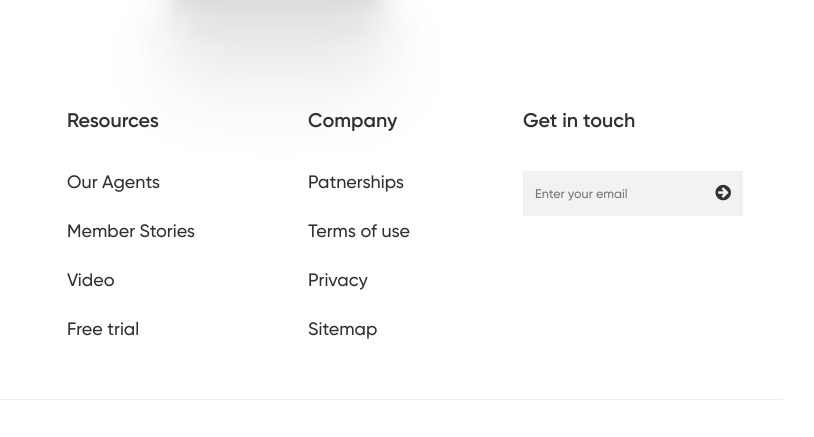
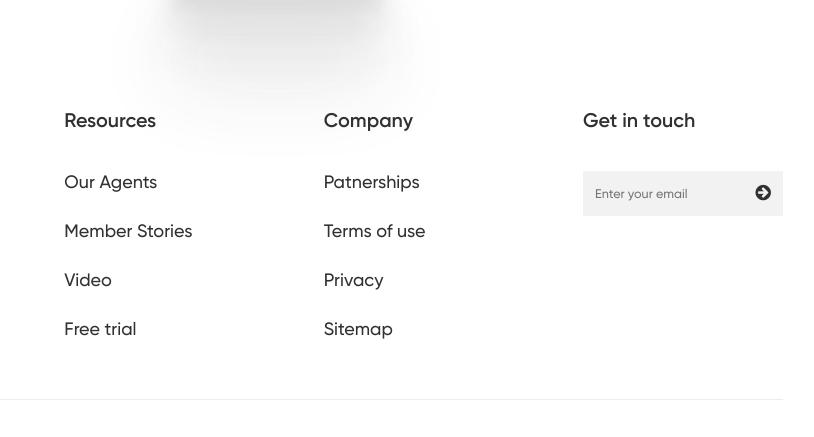
Before and after one commit to Voldemat/step6, a website: page index.html in a window 1280 px wide. Shown: the part 7305-7742 px from the top of the page, 363-1177 px from the left. Drawn offline with Linux system fonts and the light colour scheme; files whose address does not match are found by name.

Commit message:
'fix_footer'

```diff
--- a/static/styles/footer.css
+++ b/static/styles/footer.css
@@ -3,17 +3,23 @@
 	flex-direction: column;
 }
 .footer__nav {
+	width: 100%;
 	display: flex;
 	justify-content: center;
-	flex-direction: column;
-	width: 100%;
-	margin-top: 50px;
+	flex-wrap: wrap;
+	margin-top:50px;
 }
-.footer__license {
-	padding: clamp(20px, 4vw, 40px);
-	width: 100%;
-	border-top:1px solid #EDEDED;
+.footer__col {
+	max-width:180px;
+	flex: 0 2 80%;
+	text-align: center;
+	padding-bottom: clamp(45px, 7vw, 60px);
 }
+.footer__col-mw {
+	max-width: 200px;
+	flex:0 1 120%;
+}
+
 .footer__text {
 	text-align: center;
 	font-size: 0.9rem;
@@ -55,18 +61,9 @@
 	margin-left: 15px;
 }
 
-.footer__col {
-	max-width: 300px;
-	padding-bottom: clamp(45px, 7vw, 60px);
-}
-.footer__col-mw{max-width: 200px;min-width:300px;width:100%;}
 .navbar__link {
 	font-weight: 500;
 	text-decoration: none;
-}
-.footer__col:nth-child(2n) {
-	text-align: right;
-      align-self: flex-end;
 }
 .navbar__title {
 	font-weight: 600;
@@ -79,53 +76,45 @@
 	margin-top: clamp(18px, 5vw, 28px);
 }
 
-
-.footer__form{
-      position: relative;
-      background-color: #F2F2F2;
-      width:100%;
-	max-width: 80%;
-      padding:12px;
-      display: flex;
-      justify-content: space-between;
-      align-items:center;
+.footer__form {
+	position: relative;
+	background-color: #f2f2f2;
+	width: 100%;
+	/* max-width: 80%; */
+	padding: 12px;
+	display: flex;
+	justify-content: space-between;
+	align-items: center;
 }
-.footer__input{
-      width:90%;
-      background-color: transparent;
-      border:none;
-	font-size:0.7rem;
+.footer__input {
+	width: 90%;
+	background-color: transparent;
+	border: none;
+	font-size: 0.7rem;
 }
-
+.footer__license {
+	padding: clamp(20px, 4vw, 40px);
+	width: 100%;
+	border-top: 1px solid #ededed;
+}
 @media screen and (min-width: 400px) {
 	.footer__social {
 		justify-content: flex-start;
 	}
-	.footer__col:nth-child(2n),
-	.footer__col {
-		text-align: center;
-            padding-right:20px;
-		padding-left: 20px;
+	.footer__form {
+		max-width: unset;
 	}
-	.footer__form{
-		max-width:unset;
-	}
-	.footer__nav {
-		flex-direction: row;
-		flex-wrap: wrap;
+	.footer__nav{
+		justify-content: space-between;
 	}
 }
 
-@media screen and (min-width:1200px){
-	.footer__wrapper{
+@media screen and (min-width: 1200px) {
+	.footer__nav{
+		margin-top: 0;
+		margin-left:50px;
+	}
+	.footer__wrapper {
 		flex-direction: row;
 	}
-	.footer__nav{
-		justify-content: space-between;
-		margin-top: 0;
-	}
-	.footer__col{
-		padding-left:40px;
-		padding-right:40px;
-	}
 }
```
